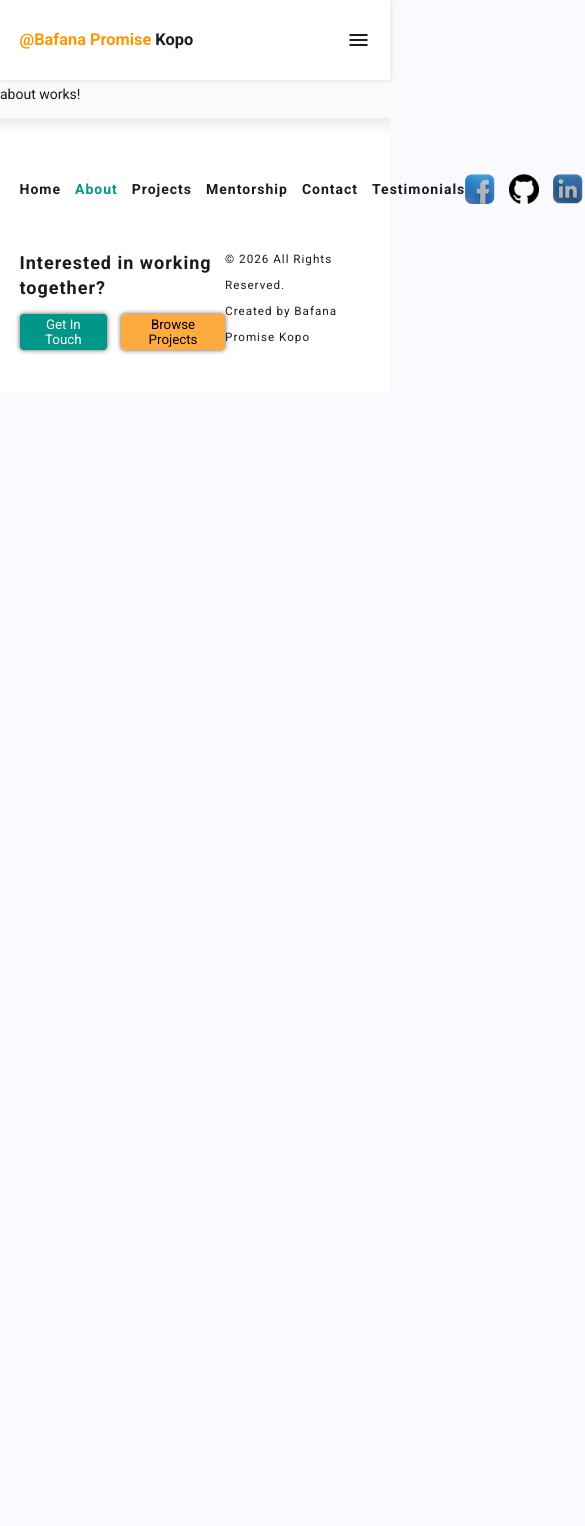
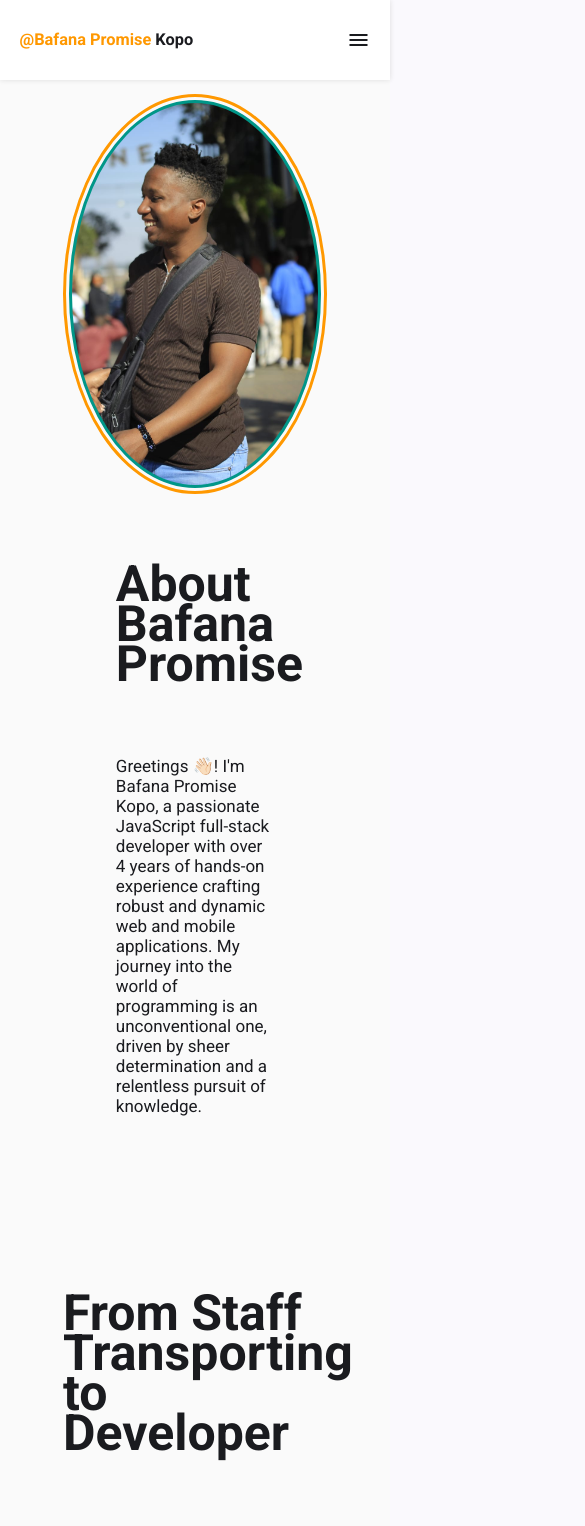
Before and after one commit to Bafana-Promise/Bafana_Kopo_Portfolio, an Angular app: page /about in a window 390 px wide. Shown: the top 1526 px of the page, 585 px wide, since content can reach past the window. Before the commit the page ends 844 px from the top, so only its background shows below. Built offline with nearby package versions, Linux system fonts and the light colour scheme.

Commit message:
add responsive footer UI with navigation and page routing

```diff
--- a/src/app/core/footer/footer.html
+++ b/src/app/core/footer/footer.html
@@ -1,6 +1,6 @@
 <div class="footer flex center-center column gap-3em">
     <div class="flex spacebetween-center w-90 column-mobile gap-1em-mobile">
-        <div class="flex gap-1em">
+        <div class="flex gap-1em footer-menu-wrap">
             <p class="menu-item primary-on-hover pointer ng-star-inserted" tabindex="0">
                 <b routerLinkActive="primary" routerLink="/"
                 [routerLinkActiveOptions]="{ exact: true }">Home</b>
--- a/src/app/core/footer/footer.scss
+++ b/src/app/core/footer/footer.scss
@@ -10,11 +10,9 @@
 
 .footer {
     padding: 4em 0 3em 0;
-    background: linear-gradient(
-        to bottom,
-        rgba(0, 0, 0, 0.06),
-        #fff 16px
-    );
+    background: linear-gradient(to bottom,
+            rgba(0, 0, 0, 0.06),
+            #fff 16px);
 }
 
 .gap-3em {
@@ -41,11 +39,15 @@
     background-color: var(--mdc-protected-button-container-color, transparent);
 }
 
-.mat-mdc-button.mat-mdc-button-base, .mat-mdc-raised-button.mat-mdc-button-base, .mat-mdc-unelevated-button.mat-mdc-button-base, .mat-mdc-outlined-button.mat-mdc-button-base {
+.mat-mdc-button.mat-mdc-button-base,
+.mat-mdc-raised-button.mat-mdc-button-base,
+.mat-mdc-unelevated-button.mat-mdc-button-base,
+.mat-mdc-outlined-button.mat-mdc-button-base {
     height: 36px;
 }
 
-.mat-mdc-raised-button.mat-primary, .mat-mdc-unelevated-button.mat-primary {
+.mat-mdc-raised-button.mat-primary,
+.mat-mdc-unelevated-button.mat-primary {
     --mat-mdc-button-persistent-ripple-color: #fff;
     --mat-mdc-button-ripple-color: rgba(255, 255, 255, .1);
 }
@@ -76,7 +78,13 @@
 }
 
 
-p, h1, h2, h3, h4, h5, h6 {
+p,
+h1,
+h2,
+h3,
+h4,
+h5,
+h6 {
     margin: 0;
 }
 
@@ -84,3 +92,69 @@ p {
     line-height: 25px;
     letter-spacing: 1px;
 }
+
+.nav-mobile {
+    flex-flow: wrap;
+    justify-content: center;
+}
+
+@media only screen and (max-width: 680px) {
+    .gap-1em-mobile {
+        gap: 1em;
+    }
+
+    .footer-menu-wrap {
+        flex-wrap: wrap;
+    }
+}
+
+@media only screen and (max-width: 680px) {
+    .column-mobile {
+        flex-direction: column;
+    }
+
+    .footer-menu-wrap {
+        flex-wrap: wrap;
+    }
+}
+
+@media only screen and (max-width: 680px) {
+    .gap-1em-mobile {
+        gap: 1em;
+    }
+
+    .footer-menu-wrap {
+        flex-wrap: wrap;
+    }
+}
+
+@media only screen and (max-width: 680px) {
+    .align-items-center {
+        align-items: center;
+    }
+
+    .footer-menu-wrap {
+        flex-wrap: wrap;
+    }
+}
+
+@media only screen and (max-width: 680px) {
+    .column-mobile {
+        flex-direction: column;
+    }
+
+    .footer-menu-wrap {
+        flex-wrap: wrap;
+    }
+}
+
+@media only screen and (max-width: 680px) {
+    .column-reverse-mobile {
+        flex-direction: column-reverse;
+        gap: 2em;
+    }
+
+    .footer-menu-wrap {
+        flex-wrap: wrap;
+    }
+}
--- a/src/app/pages/about/about.html
+++ b/src/app/pages/about/about.html
@@ -1 +1,87 @@
-<p>about works!</p>
+<div class="flex center-center column">
+    <section class="flex column start-center full-width m-bottom-2em">
+        <div class="flex column gap-5em main-section">
+            <div class="p-24px b-box flex spacebetween-center column-reverse-mobile">
+                <div class="w-60 flex column gap-1em container-mobile">
+                    <h2 class="header-font header-font-08">About Bafana Promise</h2>
+                    <p style="font-size: 17px;">Greetings 👋🏻! I'm Bafana Promise Kopo, a passionate JavaScript
+                        full-stack
+                        developer with over 4 years of hands-on experience crafting robust and dynamic web and mobile
+                        applications. My journey into the world of programming is an unconventional one, driven by sheer
+                        determination and a relentless pursuit of knowledge.</p>
+                </div>
+                <div class="w-30 flex end-center container-mobile">
+                    <div class="container accent b-box container-mobile">
+                        <div class="img-container primary"></div>
+                    </div>
+                </div>
+            </div>
+            <div class="p-24px b-box flex column gap-1em">
+                <h2 class="header-font header-font-08">From Staff Transporting to Developer</h2>
+                <p style="font-size: 17px;">My journey into software development began while working as a staff
+                    transport driver, where I spent my days safely transporting employees to and from their
+                    destinations. Between trips and during quiet moments, I discovered a passion for coding that would
+                    eventually change the course of my career. With only my smartphone and a determination to learn, I
+                    immersed myself in online tutorials and documentation, teaching myself the fundamentals of HTML and
+                    CSS one lesson at a time. Every spare moment became an opportunity to practice, experiment, and
+                    build the foundation that would later grow into a career in software development.
+                </p>
+            </div>
+            <div class="p-24px b-box flex column gap-1em">
+                <h2 class="header-font header-font-08">Turning Dreams into Reality</h2>
+                <p style="font-size: 17px;">Although I did not have a formal education in computer science, I remained
+                    committed to turning my passion for technology into a career. My determination to learn opened the
+                    door to an opportunity that would shape my future. I was fortunate to be mentored by **Tukiso
+                    Mateka**, who believed in my potential and took the time to guide me through the fundamentals of
+                    software development. Under his mentorship, I gained practical knowledge, built confidence in my
+                    abilities, and developed the skills needed to grow as a developer. His guidance transformed my
+                    passion into a profession and laid the foundation for the career I continue to build today.
+                </p>
+            </div>
+            <div class="p-24px b-box flex column gap-1em">
+                <h2 class="header-font header-font-08">A Journey of Growth</h2>
+                <p style="font-size: 17px;">Since then, my journey has been one of continual growth and evolution. From
+                    grasping the intricacies of JavaScript to mastering the art of full-stack development, each
+                    milestone has been a testament to my dedication and resilience. With every line of code written,
+                    I've honed my craft and embraced the challenges that come with building innovative software
+                    solutions.</p>
+            </div>
+            <!-- <div class="p-24px b-box flex column gap-1em">
+                <h2 class="header-font header-font-08">Mentorship and Teaching</h2>
+                <p style="font-size: 17px;">Beyond my own development journey, I am deeply passionate about paying it
+                    forward by mentoring aspiring developers. I take great pride in guiding individuals from all
+                    backgrounds, equipping them with the skills and knowledge needed to embark on their own journeys in
+                    tech. From teaching the basics of HTML, CSS, and JavaScript to nurturing budding talents into
+                    proficient full-stack developers through comprehensive MEAN stack training, I find immense joy in
+                    empowering others to pursue their dreams in the world of software development.</p>
+            </div> -->
+            <div class="p-24px b-box flex column gap-1em">
+                <h2 class="header-font header-font-08">Beyond the Code</h2>
+                <p style="font-size: 17px;">Beyond the world of software development, I enjoy continuously learning new
+                    technologies, exploring innovative ideas, and taking on projects that challenge me to grow both
+                    personally and professionally. I also value spending quality time with family and friends, as I
+                    believe maintaining a healthy work–life balance is essential for creativity, focus, and long-term
+                    success. Whether I'm building applications, learning something new, or simply enjoying time away
+                    from the screen, I'm always looking for opportunities to grow and make a positive impact.
+                    .</p>
+                <p style="font-size: 17px;">Thank you for taking the time to learn about my journey. From working as a
+                    staff transport driver to becoming a software developer, every step has reinforced the value of
+                    perseverance, continuous learning, and the impact that the right mentorship can have on a person's
+                    life.
+                    <br><br>
+                    I am incredibly grateful to <strong>Tukiso Mateka</strong>, whose guidance, patience, and belief in my potential
+                    helped me build a strong foundation in software development. His mentorship gave me the knowledge
+                    and confidence to pursue a career in technology, and it continues to inspire the way I approach
+                    learning and problem-solving today.
+                    <br><br>
+                    I'm passionate about creating meaningful digital solutions that solve real-world problems and
+                    deliver exceptional user experiences. I'm always excited to collaborate on innovative projects,
+                    embrace new challenges, and continue growing as a developer.
+                    <br><br>
+                    If you'd like to work together, discuss an idea, or simply connect, I'd love to hear from you. Let's
+                    build something great together.
+                </p>
+            </div>
+        </div>
+    </section>
+</div>
--- a/src/app/pages/about/about.scss
+++ b/src/app/pages/about/about.scss
@@ -0,0 +1,72 @@
+// .container .img-container {
+//     background-image: url('/profile.jpeg');
+// }
+
+// .container .img-container {
+//     height: 400px;
+//     overflow: hidden;
+//     background-position: top;
+// }
+
+// .container, .img-container {
+//     border: 2px solid;
+//     border-radius: 50%;
+// }
+
+
+.container {
+    width: 400px;
+    height: 400px;
+    border: 3px solid #ff9800;
+    border-radius: 50%;
+    padding: 6px;
+}
+
+.img-container {
+    position: relative;
+    right: 3px;
+    bottom: 3px;
+    width: 100%;
+    height: 100%;
+    border: 3px solid #009688;
+    border-radius: 50%;
+    background-image: url('/profile.jpeg');
+    background-size: cover;
+    background-position: center;
+    background-repeat: no-repeat;
+
+    overflow: hidden;
+}
+
+.w-30 {
+    width: 30%;
+}
+
+.primary,
+.primary-on-hover:hover {
+    color: #009688;
+}
+
+.header-font-08 {
+    line-height: 0.8 !important;
+}
+
+.header-font {
+    font-size: 50px;
+}
+
+@media only screen and (max-width: 680px) {
+    .column-reverse-mobile {
+        flex-direction: column-reverse;
+        gap: 2em;
+    }
+
+    .w-30 {
+        width: 100%;
+    }
+
+    .header-font-08 {
+        line-height: 0.8 !important;
+    }
+
+}
--- a/src/app/pages/home/home.html
+++ b/src/app/pages/home/home.html
@@ -323,7 +323,7 @@
                     solutions using modern JavaScript technologies across the frontend and backend. I'm passionate about
                     solving real-world problems, continuously learning, and delivering software that makes an impact.
                 </p>
-                <h2>From Taxify/Bolt Driver to Developer</h2>
+                <h2>From Being a Driver to Developer</h2>
                 <div class="about-content">
                     <p>
                         My journey into software development began at my local church, where I was introduced to
--- a/src/app/pages/home/home.ts
+++ b/src/app/pages/home/home.ts
@@ -93,14 +93,14 @@ export class Home {
       ]
     },
     {
-      company: 'Bolt/Uber',
+      company: 'Driver',
       duration: '4 months',
       positions: [
         {
           title: 'Driver Partner',
           type: 'Part-time',
           period: 'Jan 2021 - Apr 2021', // Update these dates if different
-          description: 'Provided safe, reliable and professional transportation services while maintaining a high level of customer satisfaction. Planned efficient routes using GPS navigation, ensured timely pickups and drop-offs, maintained vehicle cleanliness and safety standards, managed trip records, and demonstrated strong time management, communication and problem-solving skills in a fast-paced environment.'
+          description: 'Provided safe, reliable, and professional transportation services for company staff, ensuring timely pickups and drop-offs to and from designated locations. Planned efficient routes using GPS navigation to minimize travel time, adhered to traffic regulations and safety standards, maintained vehicle cleanliness and routine inspections, and kept accurate trip records. Demonstrated excellent time management, communication, and problem-solving skills while delivering a dependable transport service in a fast-paced environment.'
         }
       ]
     },
--- a/src/styles.scss
+++ b/src/styles.scss
@@ -117,3 +117,45 @@ html {
 .w-80 {
     width: 80%;
 }
+
+.start-center {
+    justify-content: start;
+    align-items: center;
+}
+
+.full-width, app-footer, app-about, app-contact, app-mentorship, app-projects, app-landing, app-thank-you, app-testimonials {
+    width: 100%;
+}
+
+.gap-5em {
+    gap: 5em;
+}
+
+.w-80, .main-section {
+    width: 80%;
+}
+
+.p-24px {
+    padding: 24px;
+}
+
+.b-box {
+    box-sizing: border-box;
+}
+
+.gap-1em {
+    gap: 1em;
+}
+
+.w-60 {
+    width: 60%;
+}
+
+.end-center {
+    justify-content: end;
+    align-items: center;
+}
+
+.w-40 {
+    width: 40%;
+}
```
